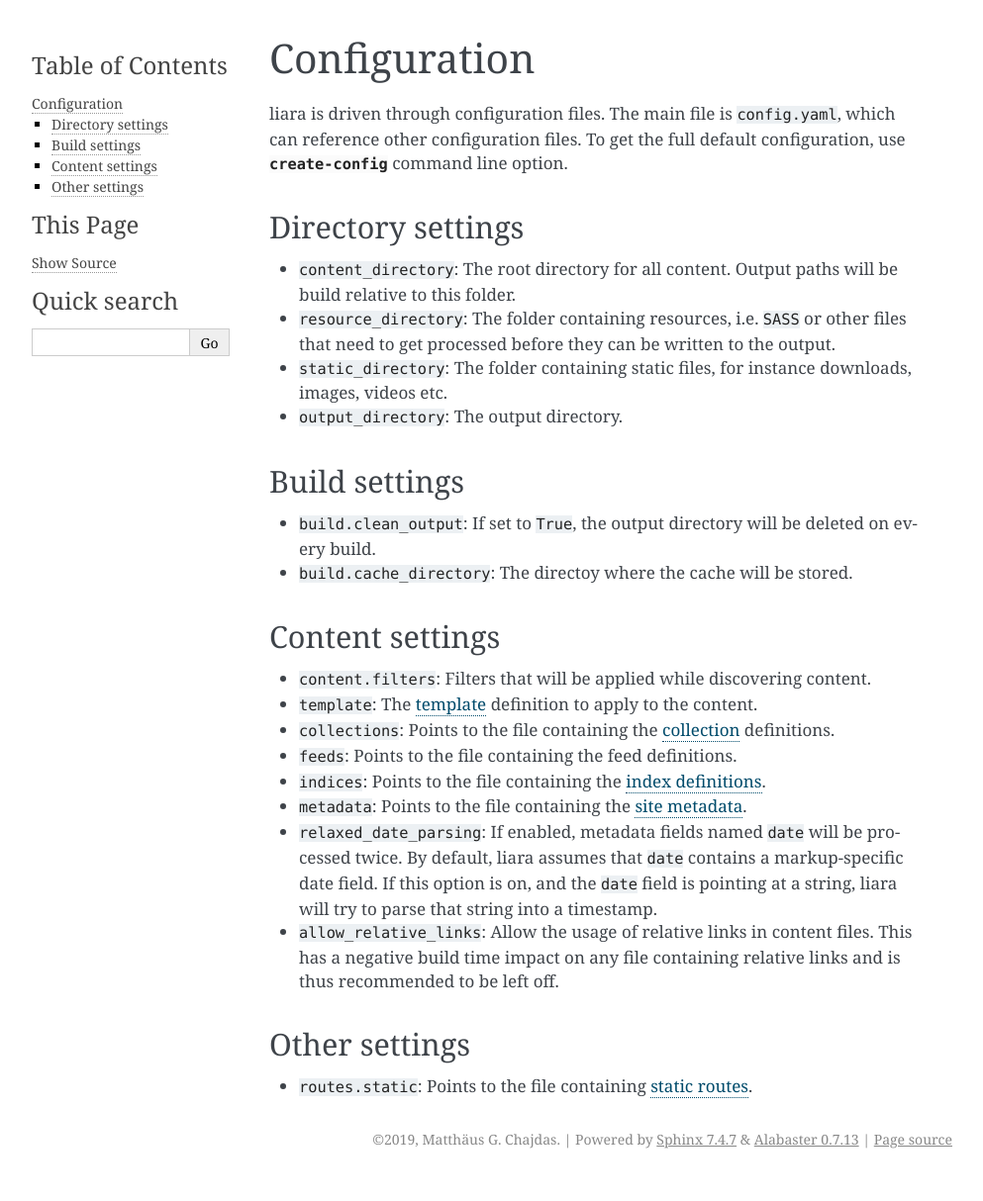
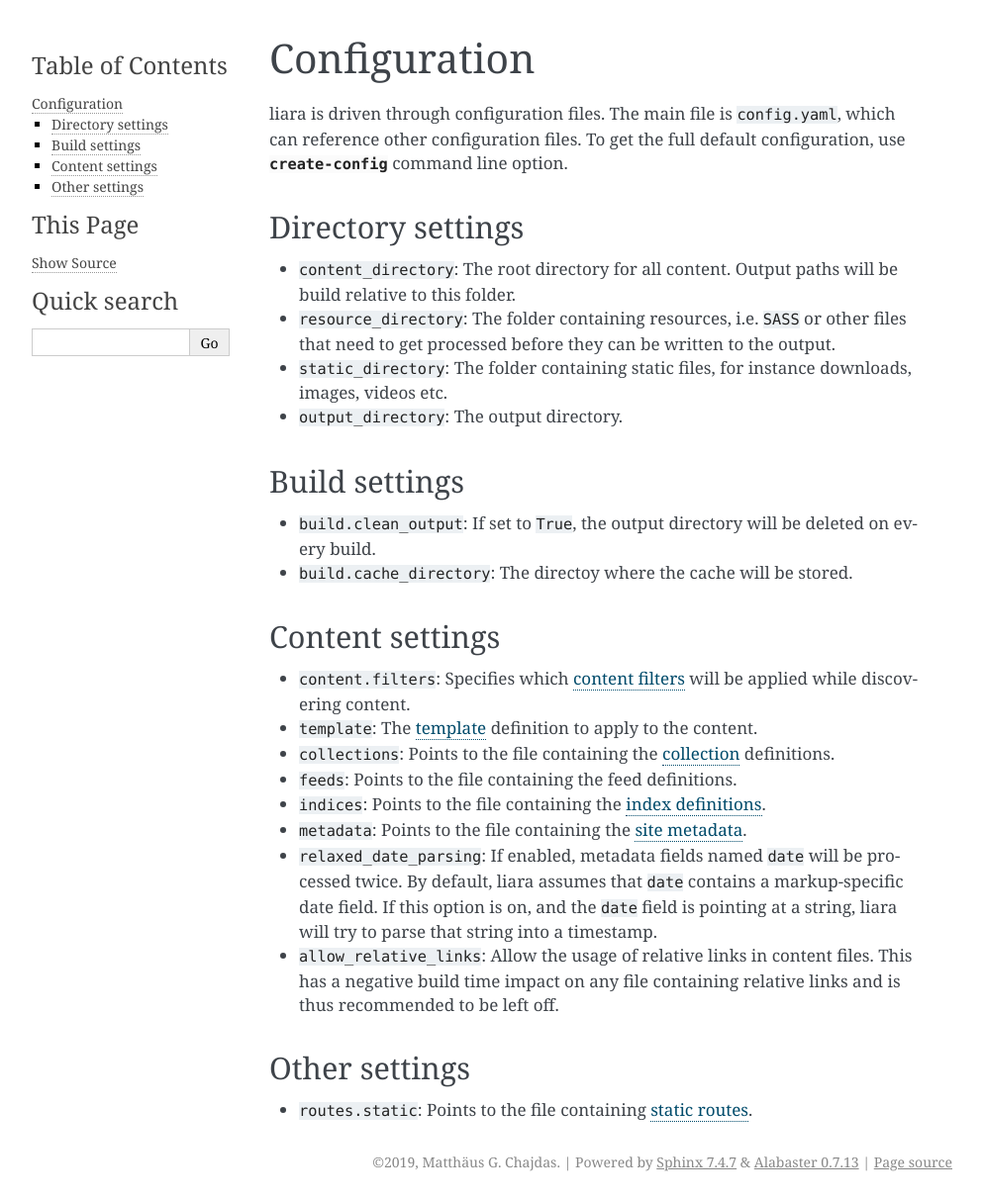
Before and after one commit to Anteru/liara, a Sphinx documentation site: the page built from docs/source/configuration.rst, in a window 1280 px wide. Shown: the whole page at 99% size, without its empty margins (148-1141 px from the left). Built offline with Sphinx 7.4.7, drawn with Linux system fonts in a browser that asks for light colours; the version number is read from the project's files by our own code; before the commit the page ends 1191 px from its top, so only the background shows below that.

Commit message:
More documentation, rename DateFilter/StatusFilter.

```diff
--- a/docs/source/configuration.rst
+++ b/docs/source/configuration.rst
@@ -22,7 +22,7 @@
 Content settings
 ----------------
 
-* ``content.filters``: Filters that will be applied while discovering content.
+* ``content.filters``: Specifies which :any:`content filters <content-filters>`  will be applied while discovering content.
 * ``template``: The :any:`template <templates>` definition to apply to the content.
 * ``collections``: Points to the file containing the :any:`collection <collections>` definitions.
 * ``feeds``: Points to the file containing the feed definitions.
--- a/docs/source/index.rst
+++ b/docs/source/index.rst
@@ -11,6 +11,7 @@
    :caption: Contents:
 
    quickstart
+   content
    configuration
    templates
    changelog
```
Also changed, not shown: docs/source/content.rst (added, +38 -0 lines), 1 other file.
